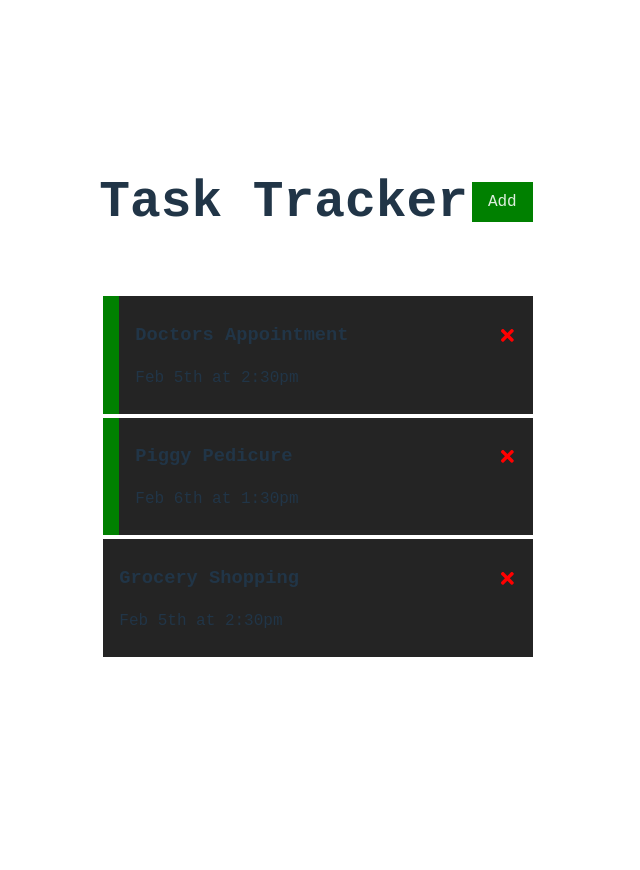
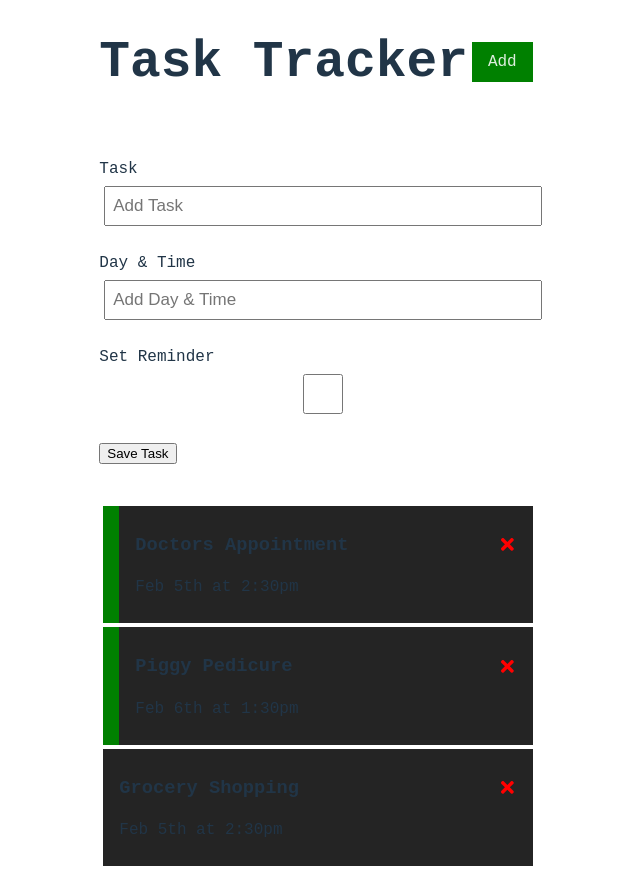
Before and after one commit to JoleneKearse/task-tracker, a React (Vite) app: page / in a window 1280 px wide. Shown: the whole page, without its empty margins (322-962 px from the left). Before the commit the page ends 800 px from the top, so only its background shows below. Built offline with nearby package versions, Linux system fonts and the light colour scheme; a web font is replaced by a local one.

Commit message:
feat: add addTask comp

```diff
--- a/src/App.jsx
+++ b/src/App.jsx
@@ -1,5 +1,6 @@
 import { useState } from "react"
 import Header from "./components/Header"
+import AddTask from "./components/AddTask"
 import Tasks from "./components/Tasks"
 
 const App = () => {
@@ -37,6 +38,7 @@ const App = () => {
   return (
     <>
       <Header />
+      <AddTask />
       {tasks.length > 0 ? <Tasks
         tasks={tasks}
         onDelete={deleteTask}
--- /dev/null
+++ b/src/components/AddTask.jsx
@@ -0,0 +1,36 @@
+const AddTask = () => {
+  return (
+    <form className="add-form">
+      <div className="form-control">
+        <label>Task</label>
+        <input
+          type="text"
+          name=""
+          id=""
+          placeholder="Add Task"
+        />
+      </div>
+      <div className="form-control">
+        <label>Day & Time</label>
+        <input
+          type="text"
+          name=""
+          id=""
+          placeholder="Add Day & Time"
+        />
+      </div>
+      <div className="form-control">
+        <label>Set Reminder</label>
+        <input
+          type="checkbox"
+        />
+      </div>
+      <input
+        type="submit"
+        value="Save Task"
+      />
+    </form>
+  )
+}
+
+export default AddTask
```
